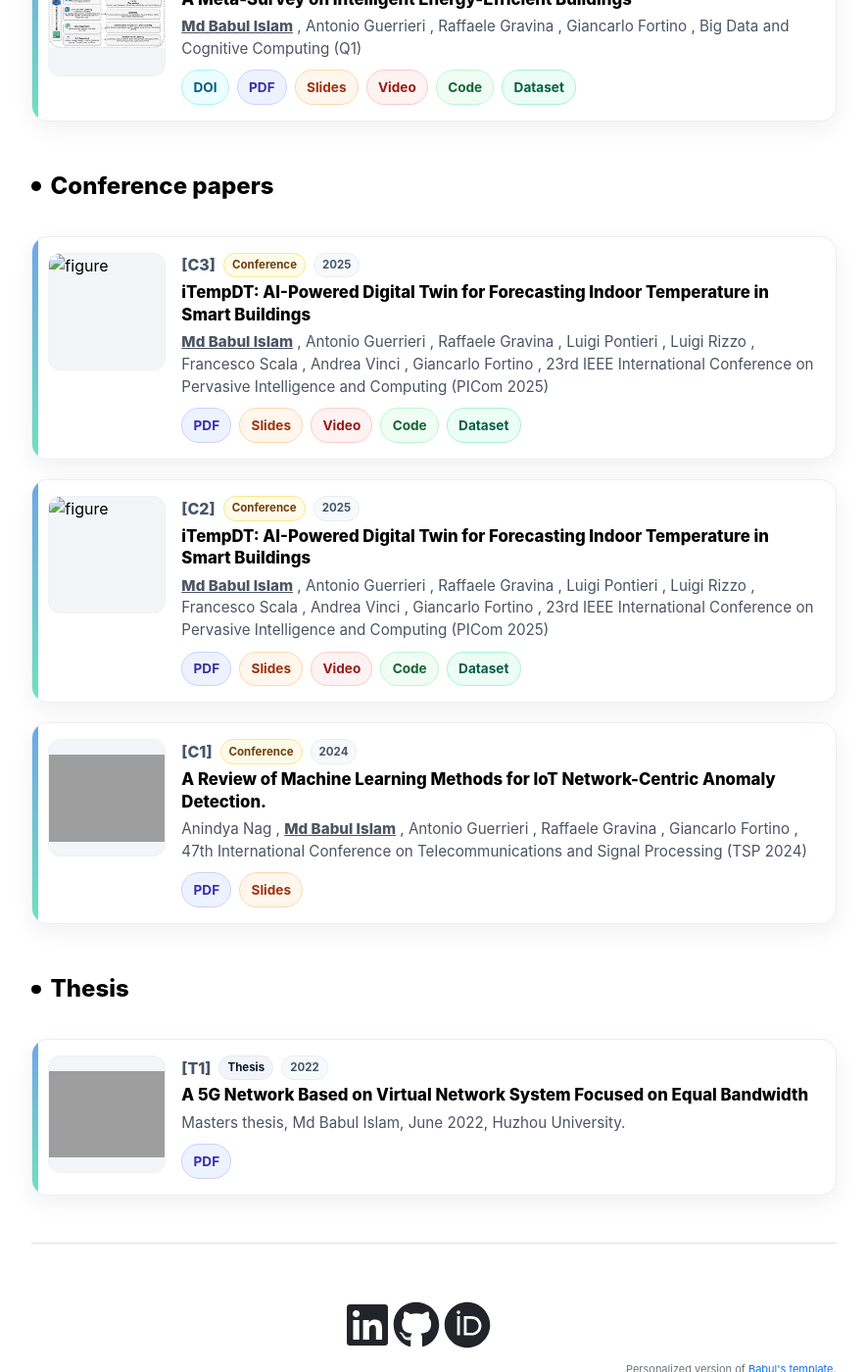
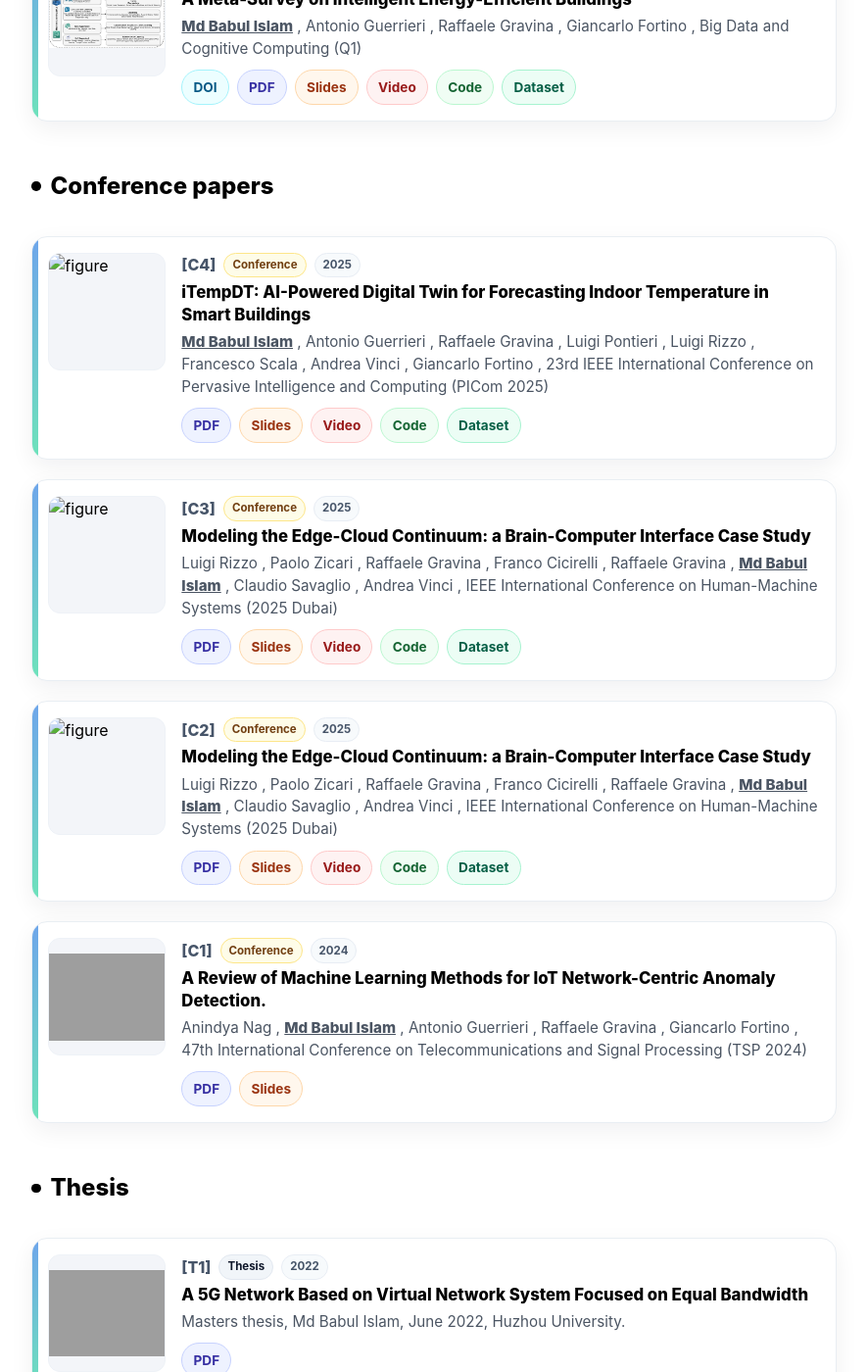
Before and after one commit to babulcseian/babulcseian.github.io, a Jekyll site: the page built from publications.md, in a window 1280 px wide and 1400 px high, scrolled down 2202 px. Shown: the whole window at 98% size, without its empty margins (197-1082 px from the left). Built offline with Jekyll 4.4.1, drawn with Linux system fonts in a browser that asks for light colours; a style sheet for code colours, icons or effects is not loaded; grey boxes are pictures that could not be loaded.

Commit message:
Update publications.yml

```diff
--- a/_data/publications.yml
+++ b/_data/publications.yml
@@ -197,17 +197,17 @@ conference:
     fit: "contain"
 
   - year: 2025
-    title: "iTempDT: AI-Powered Digital Twin for Forecasting Indoor Temperature in Smart Buildings"
+    title: "Modeling the Edge-Cloud Continuum: a Brain-Computer Interface Case Study"
     authors:
+      - { name: "Luigi Rizzo" }
+      - { name: "Paolo Zicari" }
+      - { name: "Raffaele Gravina" }
+      - { name: "Franco Cicirelli" }
+      - { name: "Raffaele Gravina" }
       - { name: "Md Babul Islam", me: "1" }
-      - { name: "Antonio Guerrieri" }
-      - { name: "Raffaele Gravina" }
-      - { name: "Luigi Pontieri" }
-      - { name: "Luigi Rizzo" }
-      - { name: "Francesco Scala" }
+      - { name: "Claudio Savaglio" }
       - { name: "Andrea Vinci" }
-      - { name: "Giancarlo Fortino" }
-    journal: "23rd IEEE International Conference on Pervasive Intelligence and Computing (PICom 2025)"
+    journal: "IEEE International Conference on Human-Machine Systems (2025 Dubai)"
     paper: ""
     code: ""
     slides: ""
@@ -216,6 +216,28 @@ conference:
     slides: ""
     figure: ""
     fit: "contain"
+
+  - year: 2025
+    title: "Modeling the Edge-Cloud Continuum: a Brain-Computer Interface Case Study"
+    authors:
+      - { name: "Luigi Rizzo" }
+      - { name: "Paolo Zicari" }
+      - { name: "Raffaele Gravina" }
+      - { name: "Franco Cicirelli" }
+      - { name: "Raffaele Gravina" }
+      - { name: "Md Babul Islam", me: "1" }
+      - { name: "Claudio Savaglio" }
+      - { name: "Andrea Vinci" }
+    journal: "IEEE International Conference on Human-Machine Systems (2025 Dubai)"
+    paper: ""
+    code: ""
+    slides: ""
+    videos: ""
+    dataset: ""
+    slides: ""
+    figure: ""
+    fit: "contain"
+
 
   - year: 2024
     title: "A Review of Machine Learning Methods for IoT Network-Centric Anomaly Detection."
```
